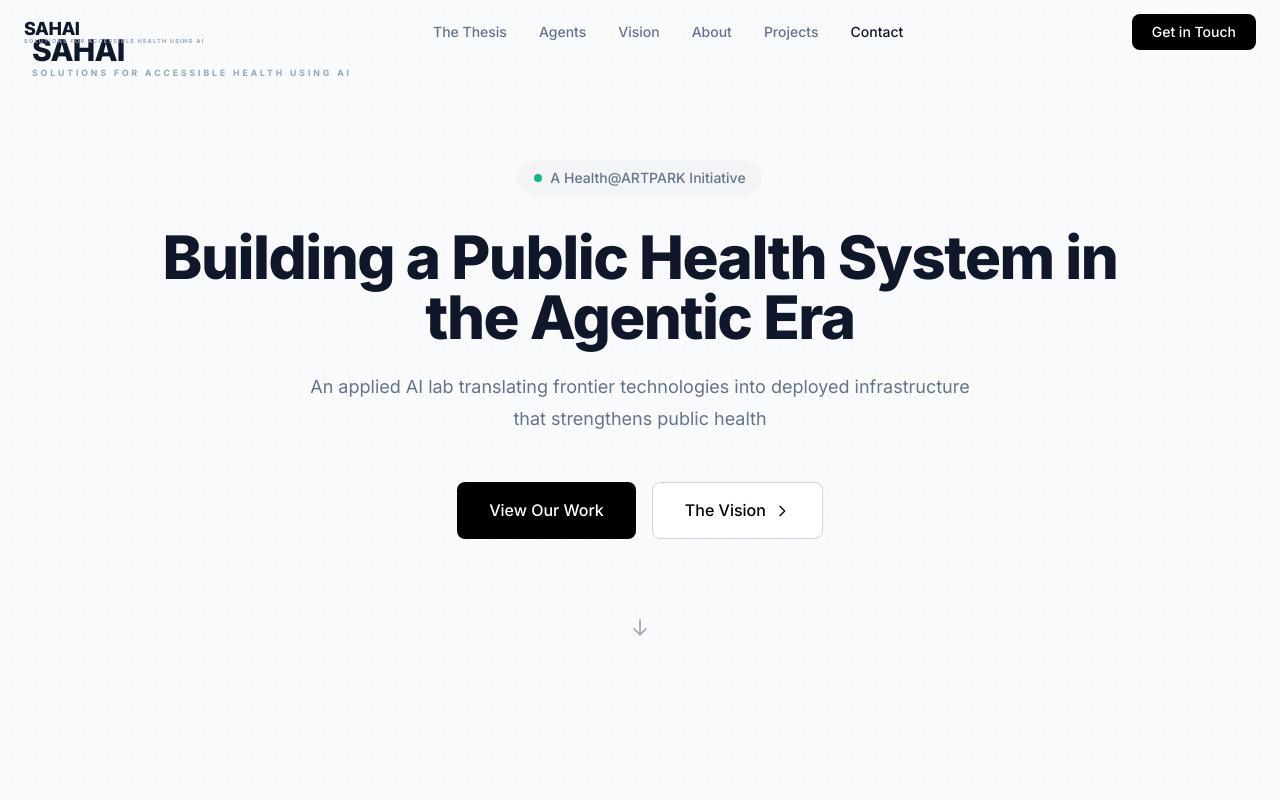
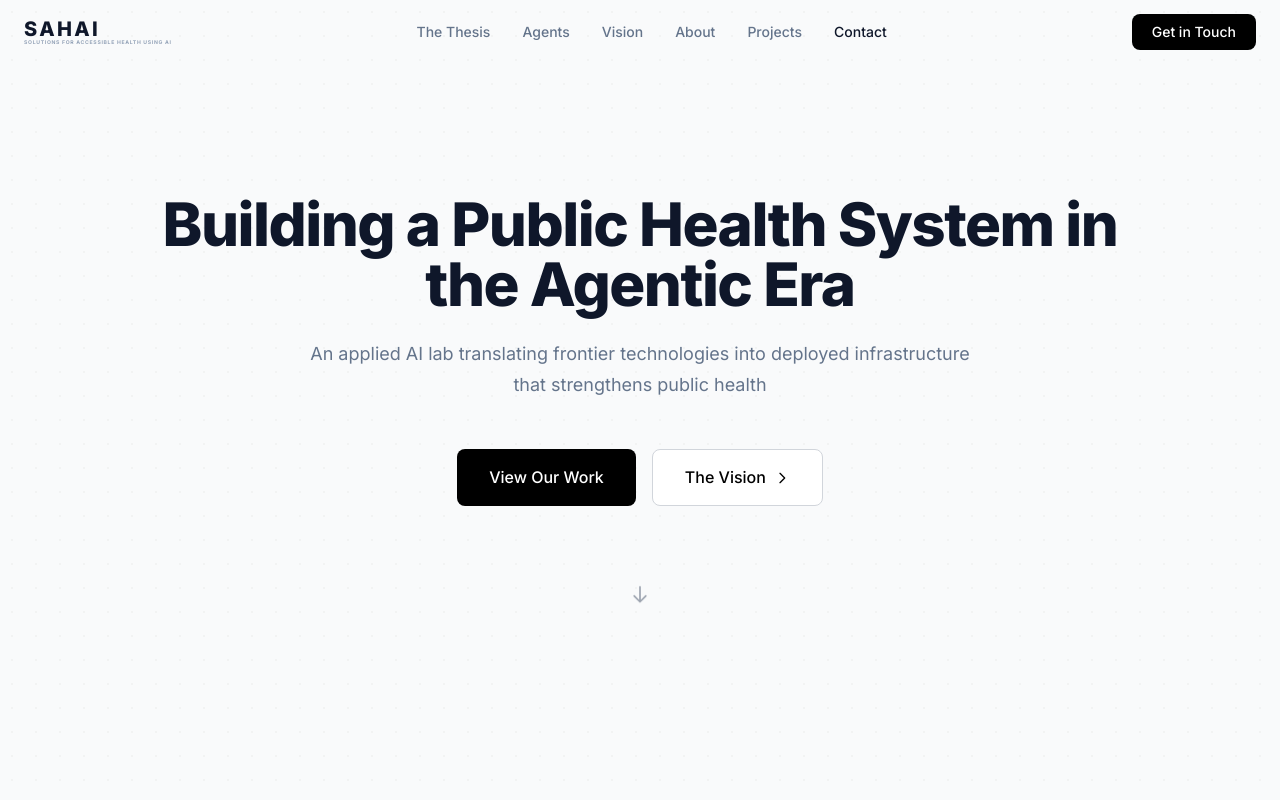
Before and after one commit to NiharDesai1591/sahai_website, a React (Vite) app: page /#/ in a window 1280 px wide. Shown: the top 800 px of the page. Built offline with nearby package versions, Linux system fonts and the light colour scheme.

Commit message:
Fix SAHAI logo: remove duplicate from hero, remove ARTPARK badge
- Removed second SAHAI logo from hero section (keep only in nav)
- Removed Health@ARTPARK badge from hero
- Adjusted nav logo letter-spacing for width-matching

https://claude.ai/code/session_01DCKjHVBJ12SCVRCQveBEMP

```diff
--- a/src/components/Hero.jsx
+++ b/src/components/Hero.jsx
@@ -17,35 +17,7 @@ const Hero = () => {
         backgroundSize: '24px 24px'
       }} />
 
-      {/* SAHAI logo - top left */}
-      <motion.div
-        className="absolute top-8 left-8 z-20"
-        initial={{ opacity: 0 }}
-        animate={{ opacity: 1 }}
-        transition={{ duration: 0.5 }}
-      >
-        <div className="flex flex-col">
-          <span className="font-display text-2xl md:text-3xl font-extrabold tracking-tight text-text-primary leading-none">
-            SAHAI
-          </span>
-          <span className="font-display text-[0.45rem] md:text-[0.54rem] font-bold uppercase tracking-[0.28em] md:tracking-[0.34em] text-text-tertiary leading-tight">
-            Solutions for Accessible Health using AI
-          </span>
-        </div>
-      </motion.div>
-
       <div className="relative z-10 flex flex-col items-center">
-        {/* Badge */}
-        <motion.div
-          className="badge mb-8"
-          initial={{ opacity: 0, y: 20 }}
-          animate={{ opacity: 1, y: 0 }}
-          transition={{ duration: 0.5 }}
-        >
-          <span className="w-2 h-2 rounded-full bg-emerald-500" />
-          A Health@ARTPARK Initiative
-        </motion.div>
-
         {/* Main Headline */}
         <motion.h1
           className="font-display text-3xl md:text-5xl lg:text-6xl text-center max-w-5xl mb-6 font-extrabold tracking-tight text-text-primary"
--- a/src/components/Navigation.jsx
+++ b/src/components/Navigation.jsx
@@ -99,9 +99,9 @@ export default function Navigation() {
       >
         <div className="max-w-content mx-auto px-6 h-16 flex items-center justify-between">
           {/* Logo */}
-          <Link to="/" className="flex flex-col">
-            <span className="text-lg font-extrabold tracking-tight text-text-primary leading-none">SAHAI</span>
-            <span className="text-[0.35rem] font-bold uppercase tracking-[0.22em] text-text-tertiary leading-tight">Solutions for Accessible Health using AI</span>
+          <Link to="/" className="flex flex-col" style={{ width: 'fit-content' }}>
+            <span className="font-extrabold text-text-primary leading-none block w-full" style={{ fontSize: '1.25rem', letterSpacing: '0.12em' }}>SAHAI</span>
+            <span className="font-bold uppercase text-text-tertiary leading-tight block w-full" style={{ fontSize: '0.32rem', letterSpacing: '0.135em' }}>Solutions for Accessible Health using AI</span>
           </Link>
 
           {/* Nav Links */}
```
